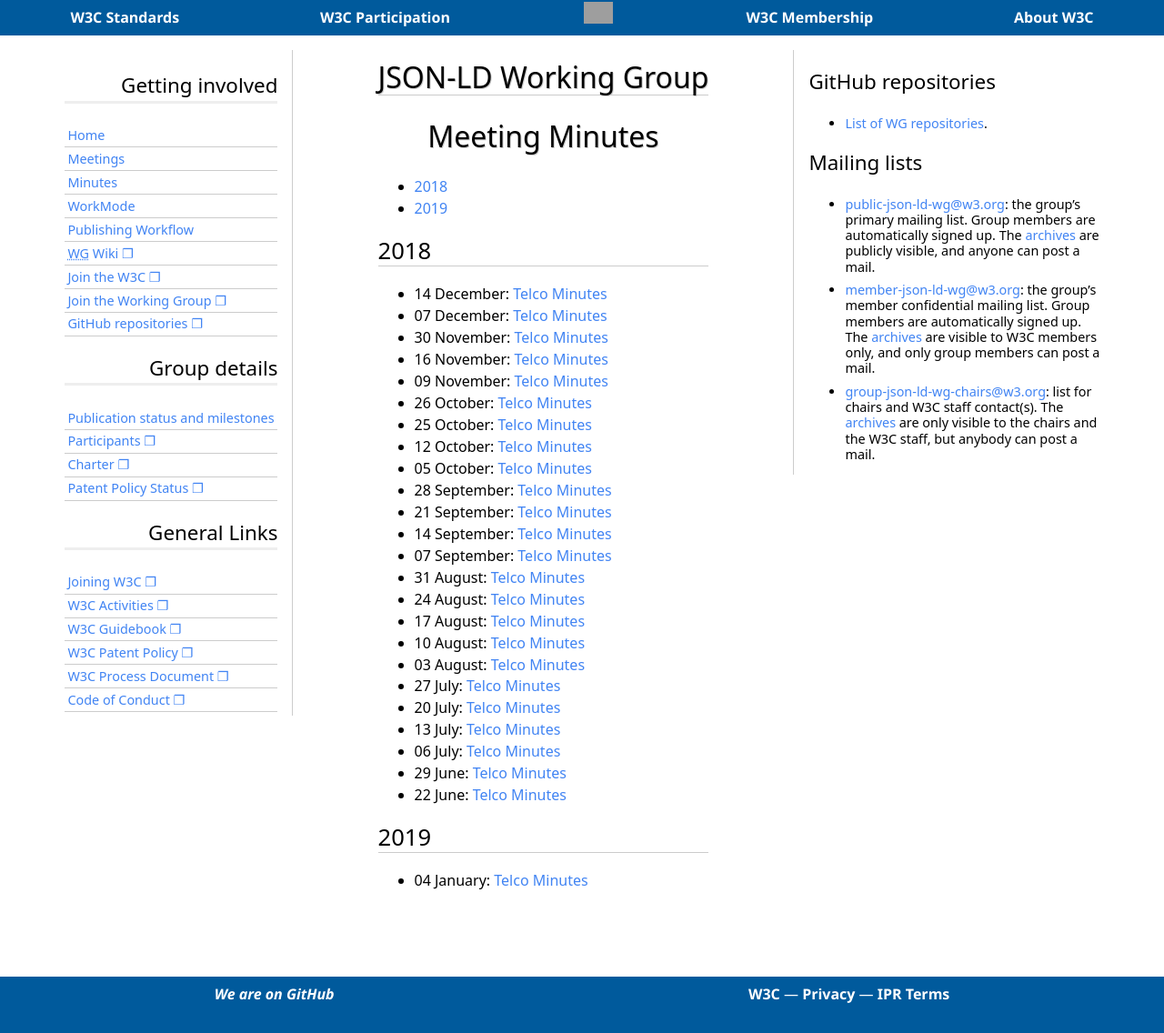
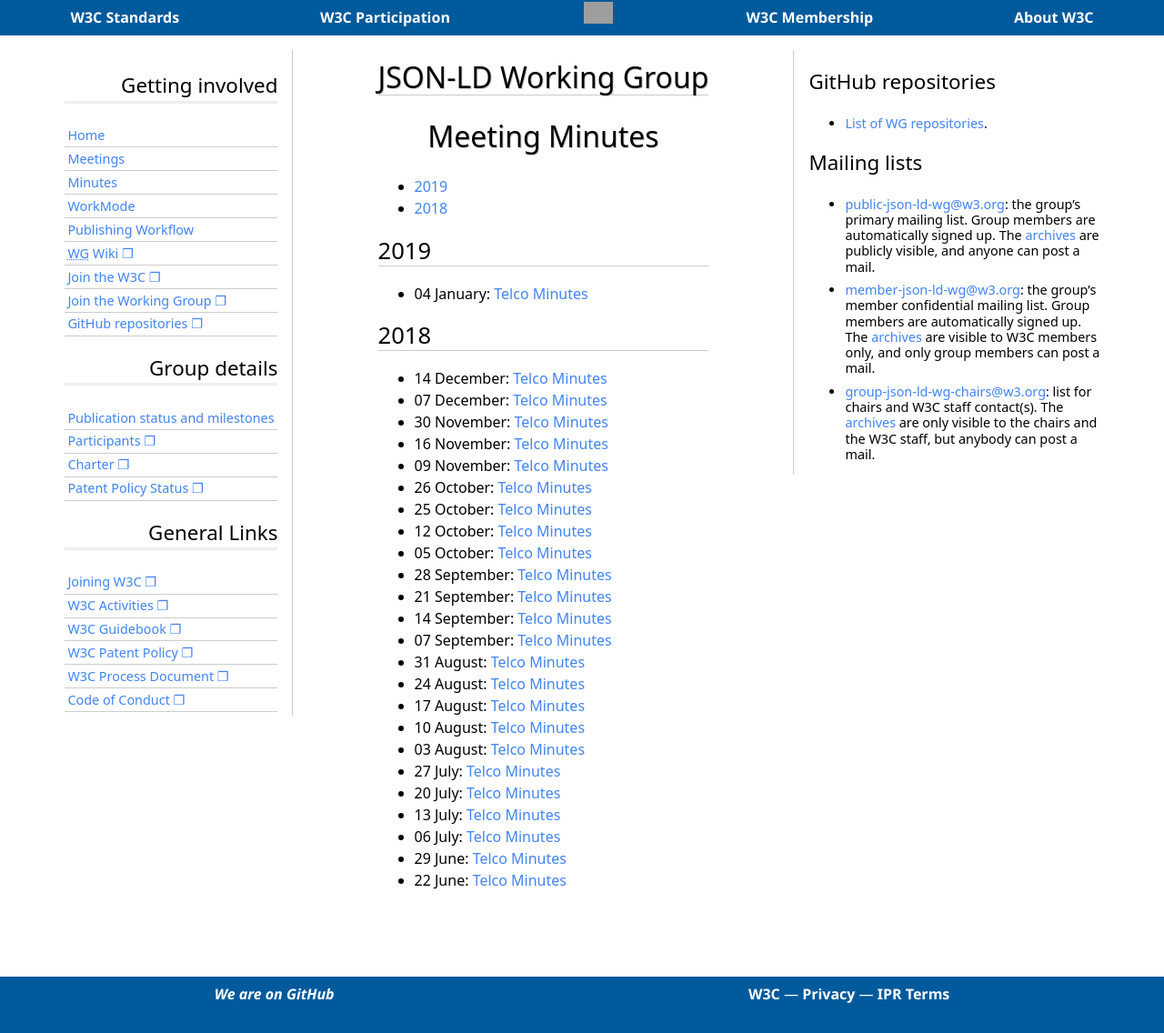
Before and after one commit to w3c/json-ld-wg, a Jekyll site: the page built from Meetings/Minutes/index.md, in a window 1280 px wide. Shown: the whole page at 91% size. Built offline with Jekyll 4.4.1, drawn with Linux system fonts in a browser that asks for light colours; some web fonts are replaced; our own code applies the rules of GitHub Pages for plain Markdown files; grey boxes are pictures that could not be loaded.

Commit message:
reverse order for minute indeces

```diff
--- a/Meetings/Minutes/index.md
+++ b/Meetings/Minutes/index.md
@@ -11,7 +11,7 @@ layout: default
 
 {% assign yearly_minutes = site.minutes | group_by_exp: "item", "item.date | date: '%Y'" %}
 
-{% for year in yearly_minutes %}
+{% for year in yearly_minutes reversed %}
 
 ## {{ year.name }}
 
```
